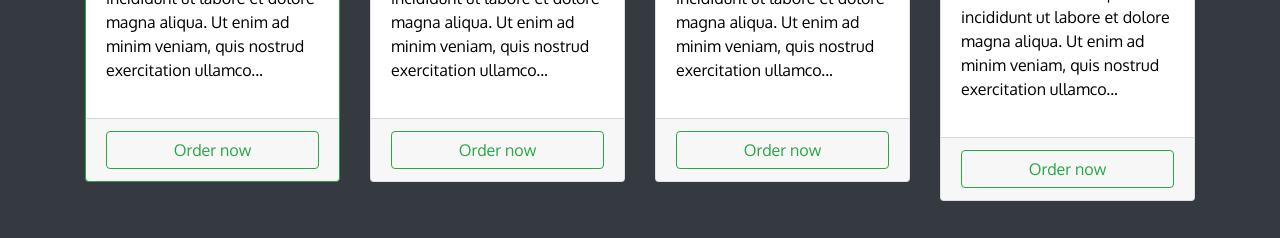
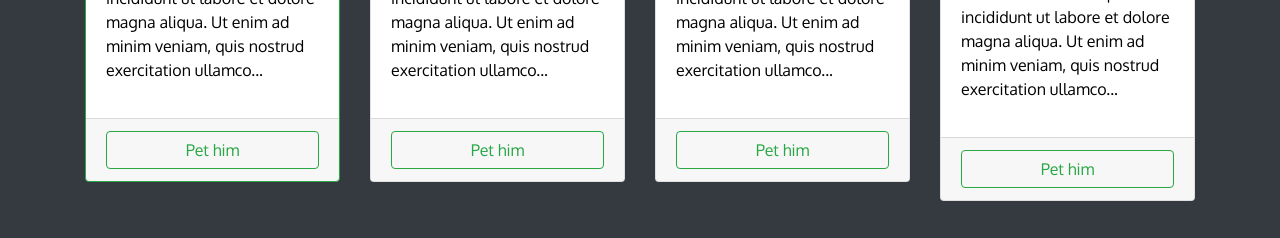
Before and after one commit to vanger1624/vanger1624.github.io, a plain HTML site: page index.html in a window 1280 px wide. Shown: the part 3020-3258 px from the top of the page. Drawn offline with nearby package versions, Linux system fonts and the light colour scheme.

Commit message:
Add files via upload

```diff
--- a/index.html
+++ b/index.html
@@ -174,7 +174,7 @@
                             </p>
                         </div>
                         <div class="card-footer">
-                            <button class="btn btn-outline-success btn-block">Order now</button>
+                            <button class="btn btn-outline-success btn-block">Pet him</button>
                         </div>
                     </div>
                 </div>
@@ -195,7 +195,7 @@
                             </p>
                         </div>
                         <div class="card-footer">
-                            <button class="btn btn-outline-success btn-block">Order now</button>
+                            <button class="btn btn-outline-success btn-block">Pet him</button>
                         </div>
                     </div>
                 </div>
@@ -216,7 +216,7 @@
                             </p>
                         </div>
                         <div class="card-footer">
-                            <button class="btn btn-outline-success btn-block">Order now</button>
+                            <button class="btn btn-outline-success btn-block">Pet him</button>
                         </div>
                     </div>
                 </div>
@@ -237,7 +237,7 @@
                             </p>
                         </div>
                         <div class="card-footer">
-                            <button class="btn btn-outline-success btn-block">Order now</button>
+                            <button class="btn btn-outline-success btn-block">Pet him</button>
                         </div>
                     </div>
                 </div>
```
